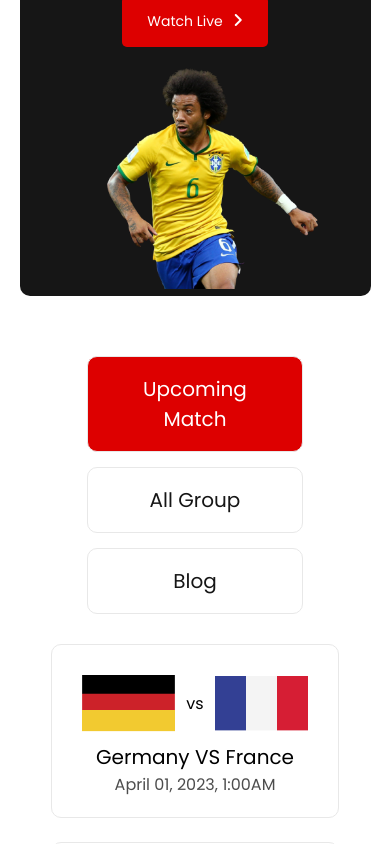
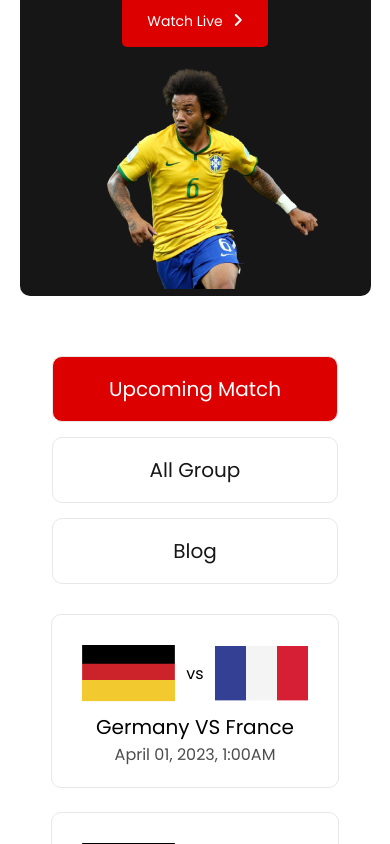
Before and after one commit to salehshakib/world-cup-assignment, a plain HTML site: page index.html in a window 390 px wide. Shown: the part 271-1115 px from the top of the page. Drawn offline with Linux system fonts and the light colour scheme.

Commit message:
footer fixed mobile

```diff
--- a/css/stylesheet.css
+++ b/css/stylesheet.css
@@ -355,8 +355,6 @@ footer ul {
 @media screen and (max-width: 576px) {
 
 
-    .container {}
-
     .first-section {
         display: flex;
         flex-direction: column;
@@ -409,7 +407,7 @@ footer ul {
 
     .menu {
         background-color: #fff;
-        width: 70%;
+        width: 90%;
         margin: 0 auto;
     }
 
@@ -422,6 +420,7 @@ footer ul {
         grid-template-columns: repeat(1, 1fr);
         justify-content: center;
     }
+
 
     footer h1 {
         font-size: 22px;
```
